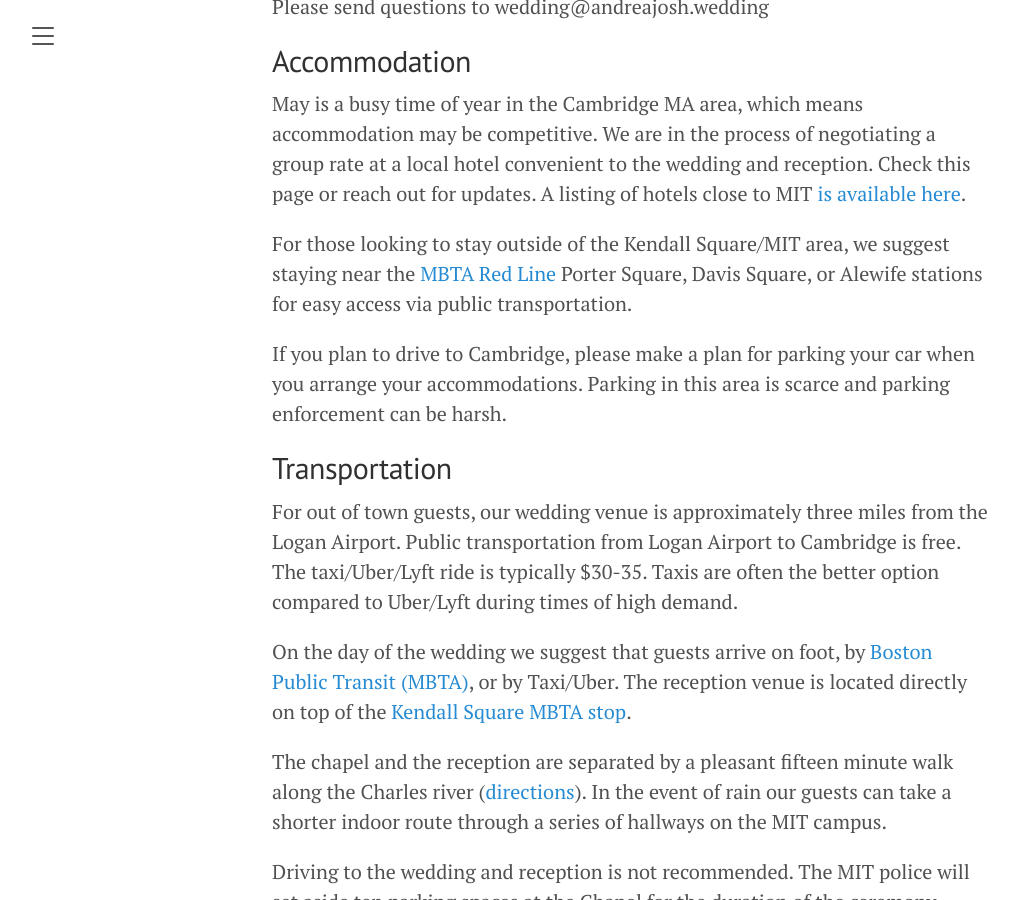
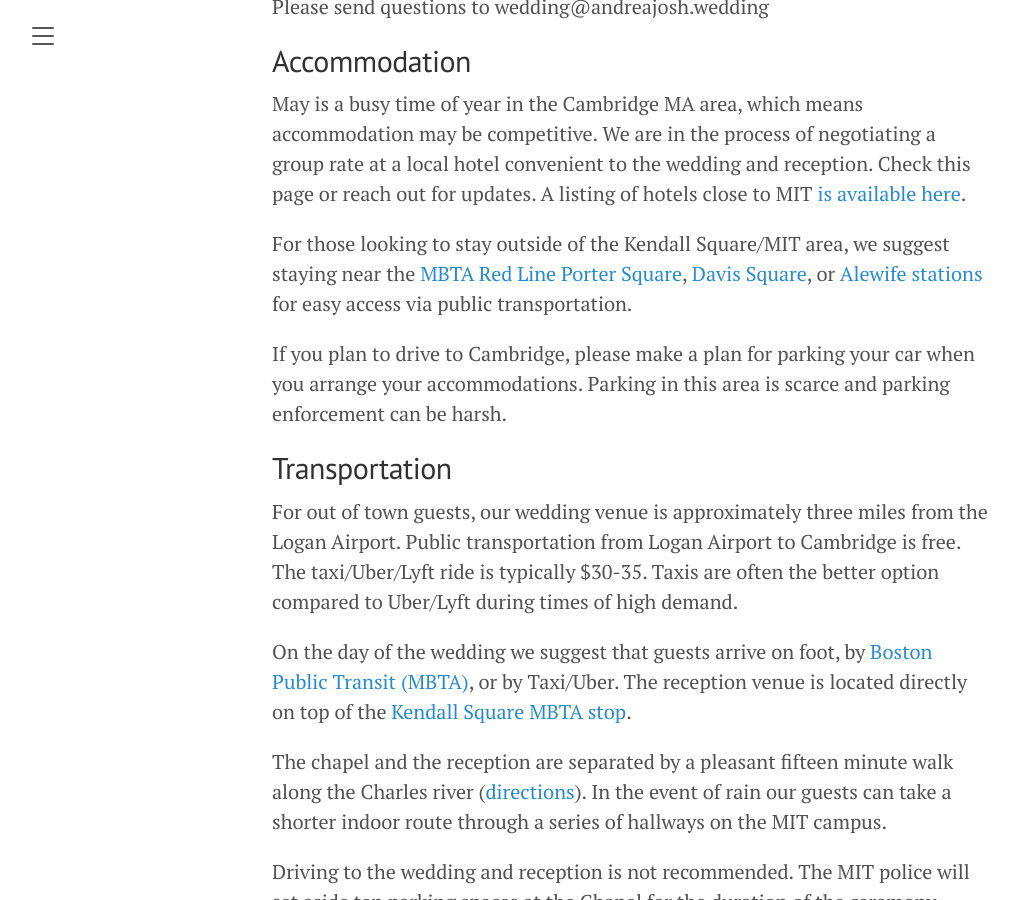
Before and after one commit to JoshBradshaw/andreajosh.github.io, a Jekyll site: the page built from _posts/2023-12-30-overview.md, in a window 1280 px wide and 900 px high, scrolled down 986 px. Shown: the whole window, without its empty margins (8-1026 px from the left). Built offline with Jekyll 4.4.1, drawn with Linux system fonts in a browser that asks for light colours; part of the change alters nothing that is shown.

```diff
--- a/_posts/2023-12-30-overview.md
+++ b/_posts/2023-12-30-overview.md
@@ -26,7 +26,7 @@ Please send questions to wedding@andreajosh.wedding
 
 May is a busy time of year in the Cambridge MA area, which means accommodation may be competitive. We are in the process of negotiating a group rate at a local hotel convenient to the wedding and reception. Check this page or reach out for updates. A listing of hotels close to MIT [is available here](https://commencement.mit.edu/guests/visiting-cambridge/accommodations).
 
-For those looking to stay outside of the Kendall Square/MIT area, we suggest staying near the [MBTA Red Line](https://cdn.mbta.com/sites/default/files/2022-12/2022-12-12-subway-map-v37f.pdf) Porter Square, Davis Square, or Alewife stations for easy access via public transportation.
+For those looking to stay outside of the Kendall Square/MIT area, we suggest staying near the [MBTA Red Line](https://cdn.mbta.com/sites/default/files/2022-12/2022-12-12-subway-map-v37f.pdf) [Porter Square](https://maps.app.goo.gl/4Fj5gcrcY5QdFHnz6), [Davis Square](https://maps.app.goo.gl/qLPQCDX8tfgtqZtZ9), or [Alewife stations](https://maps.app.goo.gl/H2DGYJ8CWRxAiugPA) for easy access via public transportation.
 
 If you plan to drive to Cambridge, please make a plan for parking your car when you arrange your accommodations. Parking in this area is scarce and parking enforcement can be harsh.
 
```
